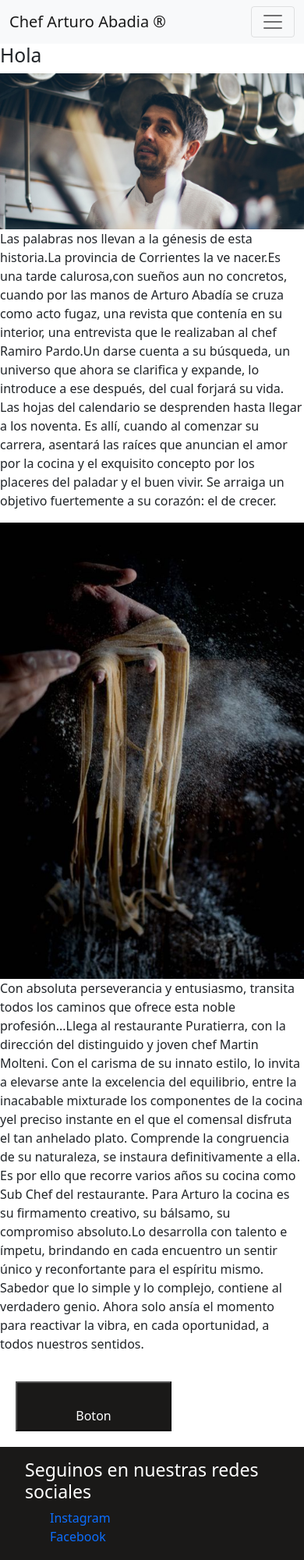
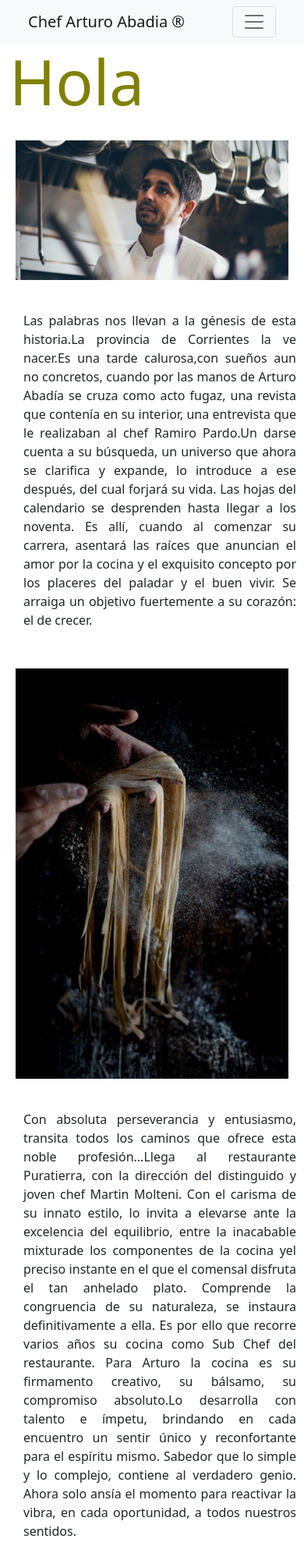
Before and after one commit to elianacisternas/chefAbadia, a plain HTML site: page paginas/chef.html in a window 390 px wide. Shown: the top 2000 px of the page at 78% size. Drawn offline with nearby package versions, Linux system fonts and the light colour scheme.

Commit message:
Ordené la pag CHEF

```diff
--- a/paginas/chef.html
+++ b/paginas/chef.html
@@ -10,7 +10,8 @@
         <title>Chef</title>
     </head>
     <body>
-        <header>
+        <div class="container-fluid">
+            <header class="row">
                 <nav class="navbar navbar-expand-lg navbar-light bg-light">
                     <div class="container-fluid">
                         <a class="navbar-brand" href="#">Chef Arturo Abadia ®</a>
@@ -45,31 +46,33 @@
                 </nav>
             </header>
             <main class="mainContenedorChef">
-            <h2>Hola</h2>
-            <div>
-                <img src="../multimedia/chef2.jpg" class="img-fluid" alt="fotochef">
-                <p>Las palabras nos llevan a la génesis de esta historia.La provincia de Corrientes la ve nacer.Es una tarde calurosa,con sueños aun no concretos, cuando por las manos de Arturo Abadía se cruza como acto fugaz, una revista que contenía en su interior, una entrevista que le realizaban al chef Ramiro Pardo.Un darse cuenta a su búsqueda, un universo que ahora se clarifica y expande, lo introduce a ese después, del cual forjará su vida.
+                <div class="row">
+                    <h2 class="col-3">Hola</h2>
+                </div>
+                <section class="row">
+                    <img class=" col-lg-5 col-md-6 col-sm-12 fotoChef2"src="../multimedia/chef2.jpg" class="img-fluid" alt="fotochef">
+                    <p class="col-lg-6 col-md-6 col-sm-12 parrafoChef">Las palabras nos llevan a la génesis de esta historia.La provincia de Corrientes la ve nacer.Es una tarde calurosa,con sueños aun no concretos, cuando por las manos de Arturo Abadía se cruza como acto fugaz, una revista que contenía en su interior, una entrevista que le realizaban al chef Ramiro Pardo.Un darse cuenta a su búsqueda, un universo que ahora se clarifica y expande, lo introduce a ese después, del cual forjará su vida.
                         Las hojas del calendario se desprenden hasta llegar a los noventa. Es allí, cuando al comenzar su carrera, asentará las raíces que anuncian el amor por la cocina y el exquisito concepto por los placeres del paladar y el buen vivir. Se arraiga un objetivo fuertemente a su corazón:
                         el de crecer.
                     </p>
-            </div>
-            <div>
-                <img src="../multimedia/chef4.jpg" class="img-fluid" alt="fotochef4">
-                <p>Con absoluta perseverancia y entusiasmo, transita todos los caminos que ofrece esta noble profesión...Llega al restaurante Puratierra, con la dirección del distinguido y joven chef Martin Molteni. Con el carisma de su innato estilo, lo invita a elevarse ante la excelencia del equilibrio, entre la inacabable mixturade los componentes de la cocina yel preciso instante en el que el comensal disfruta el tan anhelado plato. Comprende la
+                </section>
+                <section class="row">
+                    <img class=" col-lg-5 col-md-6 col-sm-12 fotoChef2"src="../multimedia/chef4.jpg" class="img-fluid" alt="fotochef4">
+                    <p class="col-lg-6 col-md-6 col-sm-12 parrafoChef">Con absoluta perseverancia y entusiasmo, transita todos los caminos que ofrece esta noble profesión...Llega al restaurante Puratierra, con la dirección del distinguido y joven chef Martin Molteni. Con el carisma de su innato estilo, lo invita a elevarse ante la excelencia del equilibrio, entre la inacabable mixturade los componentes de la cocina yel preciso instante en el que el comensal disfruta el tan anhelado plato. Comprende la
                     congruencia de su naturaleza, se instaura definitivamente a ella. Es por ello que recorre varios años su cocina como Sub Chef del restaurante. Para Arturo la cocina es su firmamento creativo, su bálsamo, su compromiso absoluto.Lo desarrolla con talento e ímpetu, brindando en cada encuentro un sentir único y reconfortante para el espíritu mismo. Sabedor que lo simple y lo complejo, contiene al verdadero genio. Ahora solo ansía el momento
                     para reactivar la vibra, en cada oportunidad, a todos nuestros sentidos.</p>
-                <button class="boton1">Boton</button>
+                </section>
+                <div class="row">
+                    <a class="col-12 boton1" href="./contacto.html">Contactate</a>
                 </div>
-
             </main>
-        <div class="grid-contenedorFooter">
-            <footer class="footer">
-                <h3 class="tituloF">Seguinos en nuestras redes sociales</h3>
-                <ul class="redes">
+            <footer class="row footer">
+                <h3 class="col-lg-4 col-md-6 col-sm-12 tituloF">Seguinos en nuestras redes sociales</h3>
+                <ul class="col-lg-2 col-md-6 col-sm-12 redes">
                     <li><a href="https://www.instagram.com/arturoc_abadia/">Instagram</a></li>
                     <li><a href="https://www.facebook.com/arturocesar.abadia">Facebook</a></li>
                 </ul>
-                <h4 class="copyrigthF">Todos los derechos reservados</h4>
+                <h4 class="col-12 copyrigthF">Todos los derechos reservados</h4>
             </footer>
         </div>
         <script src="https://cdn.jsdelivr.net/npm/@popperjs/core@2.10.2/dist/umd/popper.min.js" integrity="sha384-7+zCNj/IqJ95wo16oMtfsKbZ9ccEh31eOz1HGyDuCQ6wgnyJNSYdrPa03rtR1zdB" crossorigin="anonymous"></script>
--- a/styles.css
+++ b/styles.css
@@ -7,6 +7,9 @@
 
 p{
     font-size: 16px;
+    text-align: justify;
+    padding: 10px;
+    margin: 10px;
 }
 
 /*.grid-containerIndex{
@@ -125,8 +128,8 @@ a{
     color: white;
     display: inline-block;
     position: relative;
-    width: 200px;
-    height: 30px;
+    width: 180px;
+    height: 25px;
     padding: 1.875em;
     margin: 20px;
 }
@@ -186,10 +189,6 @@ a{
     text-align: center;
 }
 */
-.bodyCatering{
-    font-family: Georgia, 'Times New Roman', Times, serif;
-    color: black;
-}
 
 .grid-item{
     display: flex;
@@ -257,7 +256,7 @@ a{
 
 .mainContenedorChef img{
     animation-name: moverImagen;
-    animation-duration: 3S;
+    animation-duration: 3s;
 }
 
 @keyframes moverImagen{
@@ -265,7 +264,7 @@ a{
         transform: translateX(0);
     }
     100%{
-        transform: translateX(20%);
+        transform: translateX(4%);
     }
 }
 
@@ -329,3 +328,32 @@ a{
     }
 
 }
+
+.fotoChef2{
+    max-width: 100%;
+    height: auto;
+    object-fit: cover;
+    display: inline-block;
+    padding: 20px;
+}
+
+.parrafoChef{
+    padding: 20px;
+}
+
+.mainContenedorChef div h2{
+    font-size: 80px;
+    text-align: left;
+    animation-name: moverTitulo2;
+    animation-duration: 1.5s;
+    animation-timing-function: ease-out;
+    color:#808000;
+}
+
+@keyframes moverTitulo2{
+    0%{
+        transform: scale(.1);
+        color: #1a1918;
+        transform: rotateX(120deg);
+    }
+}
```
Also changed, not shown: index.html (+2 -2 lines), paginas/contacto.html (+1 -2 lines), paginas/recetas.html (+8 -26 lines). Lines whose indentation alone changed are shown as unchanged.
